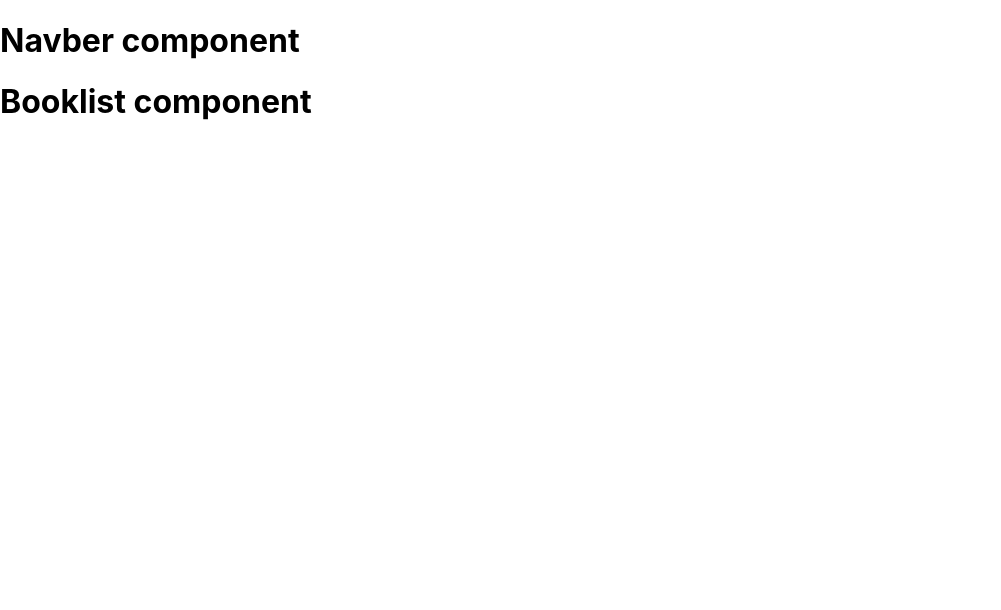
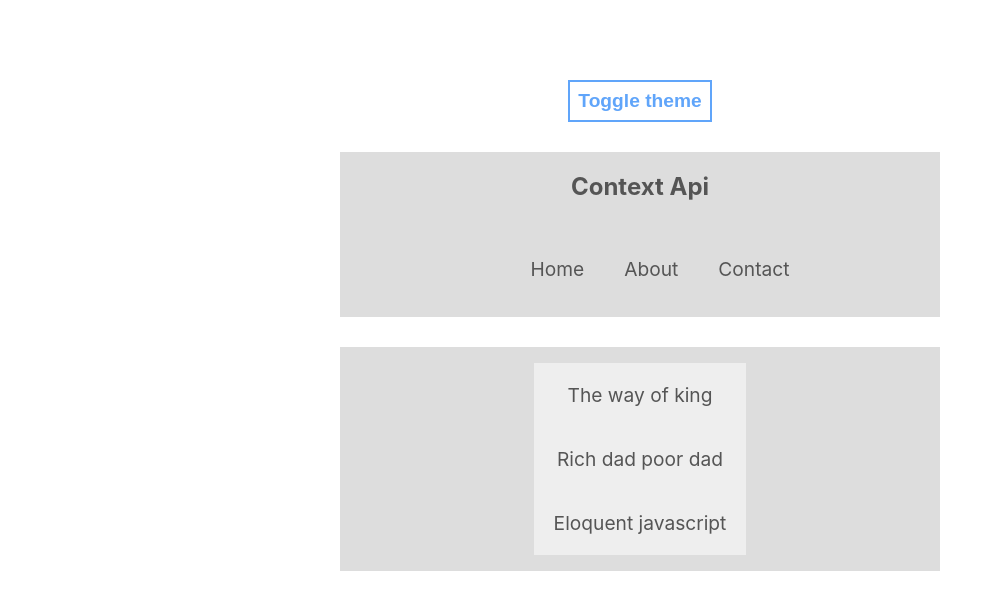
Before and after one commit to gopalbbharadva/Booklist, a React (Create React App) app: page / in a window 1280 px wide. Shown: the top 610 px of the page, without its empty margins (0-1001 px from the left). Built offline with nearby package versions, Linux system fonts and the light colour scheme.

Commit message:
feat:dark-light theme

```diff
--- a/src/App.js
+++ b/src/App.js
@@ -1,12 +1,15 @@
-import React, { Component } from 'react';
-import Booklist from './Components/Booklist';
-import Navbar from './Components/Navbar';
+import React, { Component } from "react";
+import Booklist from "./Components/Booklist";
+import Navbar from "./Components/Navbar";
+import Themecontextprovider from "../src/Contexts/themecontext";
 
 function App() {
   return (
     <div className="App">
-      <Navbar/>
-      <Booklist/>
+      <Themecontextprovider>
+        <Navbar />
+        <Booklist />
+      </Themecontextprovider>
     </div>
   );
 }
--- a/src/Components/Booklist.js
+++ b/src/Components/Booklist.js
@@ -1,10 +1,20 @@
-import React, { Component } from 'react'
+import React from "react";
+import { themeContext } from "../Contexts/themecontext";
 
-class Booklist extends React.Component{
-    render(){
-        return(
-            <h1>Booklist component</h1>
-        )
-    }
+class Booklist extends React.Component {
+  static contextType = themeContext;
+  render() {
+    let { isLightTheme, light, dark } = this.context;
+    let theme = isLightTheme ? light : dark;
+    return (
+      <div style={{ background: theme.ui }} className="book-container">
+        <ul style={{backgroundColor:theme.bg}}>
+          <li style={{ color: theme.syntax }}>The way of king</li>
+          <li style={{ color: theme.syntax }}>Rich dad poor dad</li>
+          <li style={{ color: theme.syntax }}>Eloquent javascript</li>
+        </ul>
+      </div>
+    );
+  }
 }
 export default Booklist;
--- a/src/Components/Navbar.js
+++ b/src/Components/Navbar.js
@@ -1,10 +1,23 @@
-import React, { Component } from 'react'
+import React from "react";
+import { themeContext } from "../Contexts/themecontext";
 
-class Navbar extends React.Component{
-    render(){
-        return(
-            <h1>Navber component</h1>
-        )
-    }
+class Navbar extends React.Component {
+  static contextType = themeContext;
+  render() {
+    let { isLightTheme, light, dark } = this.context;
+    let theme = isLightTheme ? light : dark;
+    return (
+      <div>
+        <nav style={{ background: theme.ui ,color:theme.syntax}}>
+          <h1>Context Api</h1>
+          <ul>
+            <li>Home</li>
+            <li>About</li>
+            <li>Contact</li>
+          </ul>
+        </nav>
+      </div>
+    );
+  }
 }
 export default Navbar;
--- /dev/null
+++ b/src/Contexts/themecontext.js
@@ -0,0 +1,27 @@
+import React, { createContext } from "react";
+
+export const themeContext = React.createContext();
+
+class themeContextProvider extends React.Component {
+  state = {
+    isLightTheme: true,
+    light: { syntax: "#555", ui: "#ddd", bg: "#eee" },
+    dark: { syntax: "#ddd", ui: "#333", bg: "#555" },
+  };
+
+  render() {
+    var changeTheme = () => {
+      this.setState({
+        isLightTheme: !this.state.isLightTheme,
+      });
+    };
+    return (
+      <themeContext.Provider value={{ ...this.state }}>
+        <button onClick={changeTheme}>Toggle theme</button>
+        {this.props.children}
+      </themeContext.Provider>
+    );
+  }
+}
+
+export default themeContextProvider;
--- a/src/index.css
+++ b/src/index.css
@@ -6,8 +6,53 @@ body {
   -webkit-font-smoothing: antialiased;
   -moz-osx-font-smoothing: grayscale;
 }
+.App{
+  text-align: center;
+  margin: 5rem auto;
+}
+nav{
+  display: flex;
+  justify-content: center;
+  flex-direction: column;
+  max-width: 600px;
+  margin: 30px auto;
+}
 
-code {
-  font-family: source-code-pro, Menlo, Monaco, Consolas, 'Courier New',
-    monospace;
+nav ul{
+  display: flex;
+  justify-content: center;
 }
+
+li{
+  font-size: larger;
+  display: flex;
+  padding: 20px;
+  list-style-type: none;
+  display: inline-block;
+}
+.book-container{
+  max-width: 600px;
+  margin: auto;
+  display: flex;
+  justify-content: center;
+}
+.book-container ul{
+  padding: 0;
+  text-align: center;
+  display: flex;
+  flex-direction: column;
+}
+
+button{
+  cursor: pointer;
+  border: 2px solid #60a5FA;
+  padding: 0.5rem;
+  font-size: larger;
+  color: #60A5FA;
+  font-weight: bold;
+  background-color: transparent;
+}
+button:hover{
+    color: white;
+    background-color: #60a5FA;
+}
```
